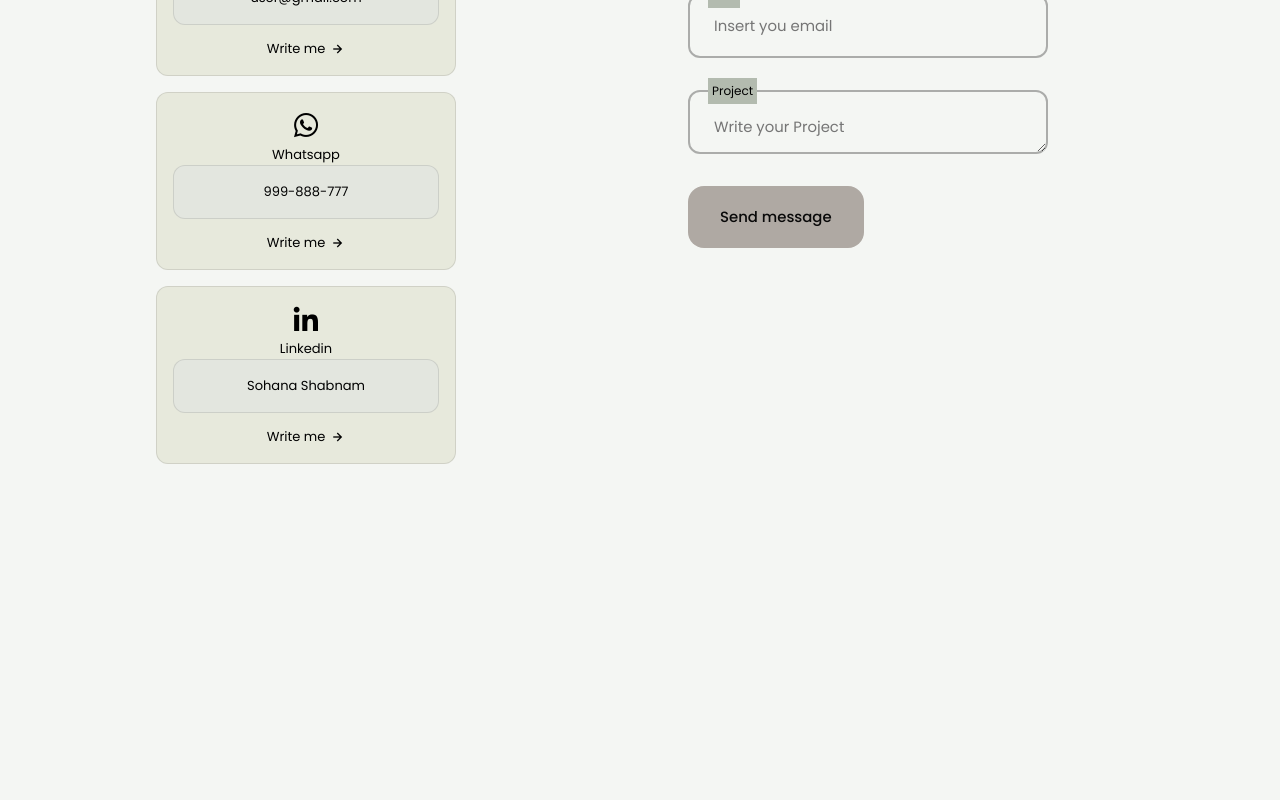
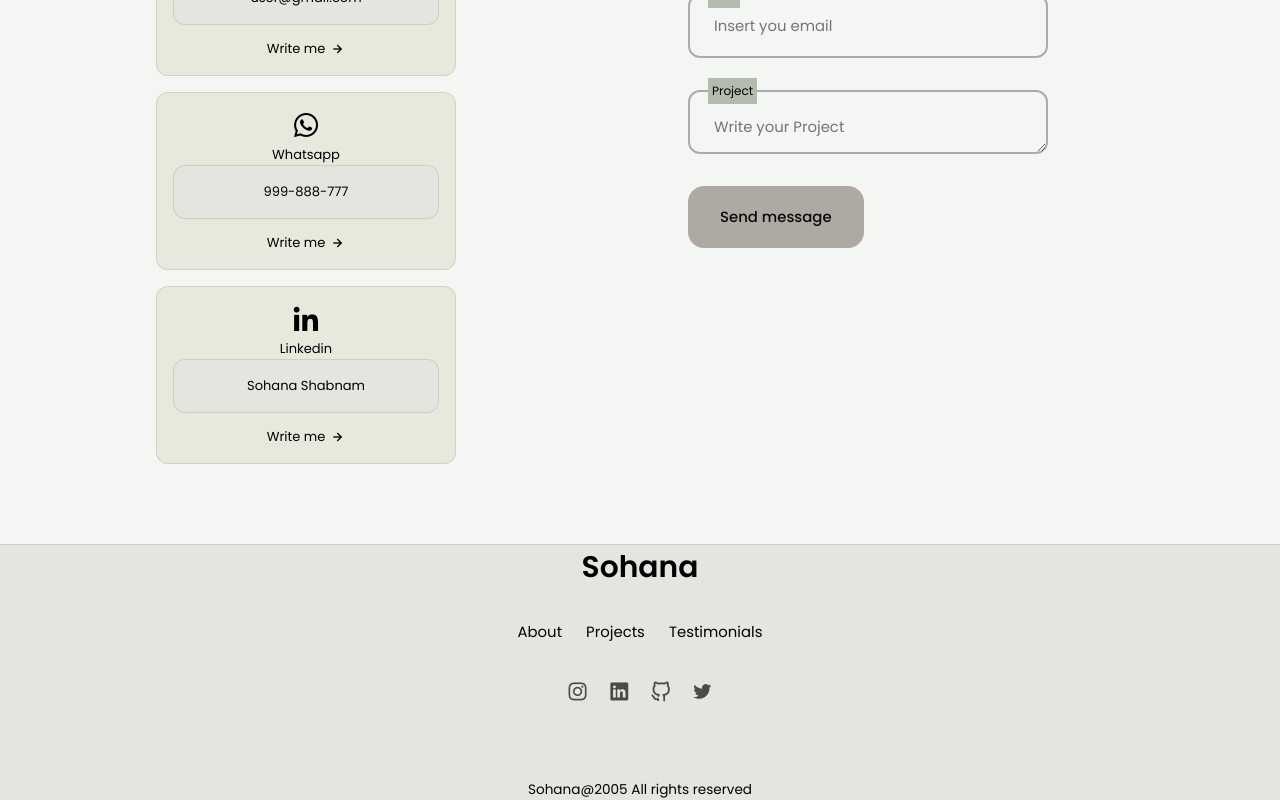
Before and after one commit to SohanaShabnam05/Sohana-Shabnam, a React (Create React App) app: page / in a window 1280 px wide. Shown: the part 3433-4233 px from the top of the page. Before the commit the page ends 3977 px from the top, so only its background shows below. Built offline with nearby package versions, Linux system fonts and the light colour scheme.

Commit message:
added Footer-section

```diff
--- a/src/App.js
+++ b/src/App.js
@@ -7,6 +7,7 @@ import Skill from './Skill';
 import Projects from './Projects';
 import Testimonials from './Testimonials';
 import Contact from './Contact';
+import Footer from './Footer';
 
 function App() {
   return (
@@ -19,6 +20,7 @@ function App() {
         <Projects />
         <Testimonials />
         <Contact />
+        <Footer />
       </main>
 
     </div>
--- /dev/null
+++ b/src/Footer.js
@@ -0,0 +1,52 @@
+import React from 'react';
+import './footer.css';
+
+const Footer = () => {
+  return (
+    <div>
+      <footer className="footer">
+        <div className="footer_container container">
+            <h1 className="footer__title">Sohana</h1>
+
+            <ul className="footer__list">
+                <li>
+                    <a href="#about" className="footer__link">About</a>
+                </li>
+                <li>
+                    <a href="#projects" className="footer__link">Projects</a>
+                </li>
+                <li>
+                    <a href="#testimonials" className="footer__link">Testimonials</a>
+                </li>
+            </ul>
+
+            <div className="footer__social">
+            <a href="https://www.instagram.com/dews_on_the_grass/" className="home__social-icon" target="_blank">
+        <i className="uil uil-instagram"></i>
+      </a>
+
+      <a href="https://www.linkedin.com/in/sohana-shabnam-383742229/" className="home__social-icon" target="_blank">
+      <i class="uil uil-linkedin"></i>
+
+      </a>
+
+      <a href="https://github.com/SohanaShabnam05" className="home__social-icon" target="_blank">
+        <i className="uil uil-github-alt">
+
+        </i>
+      </a>
+      <a href="https://twitter.com/shabnam_sohana" className="home__social-icon" target="_blank">
+        <i className="uil uil-twitter">
+
+        </i>
+      </a>
+            </div>
+
+            <span className="footer__copy"> Sohana@2005 All rights reserved</span>
+        </div>
+      </footer>
+    </div>
+  )
+}
+
+export default Footer
--- /dev/null
+++ b/src/footer.css
@@ -0,0 +1,65 @@
+.footer {
+   background-color: rgb(227, 230, 223);
+    border-top: 1px solid rgba(0, 0, 0, 0.1);
+}
+
+.footer__container {
+    padding: 2rem 0 6rem;
+}
+
+.footer__title,
+.footer__link {
+    color: black;
+}
+
+.footer__title {
+    text-align: center;
+    margin-bottom: 2rem;
+}
+
+.footer__link:hover {
+    color: black;
+}
+
+.footer__list {
+    display: flex;
+    justify-content: center;
+    column-gap: 1.5rem;
+    margin-bottom: 2rem;
+}
+
+.footer__social {
+    display: flex;
+    justify-content: center;
+    column-gap: 1.25rem;
+}
+
+.footer__social-link {
+    background-color: aquamarine;
+    color: antiquewhite;
+    font-size: 1.25rem;
+    padding: 0.4rem;
+    border-radius: 0.5rem;
+    display: inline-flex;
+}
+
+.footer__social-link:hover {
+    background-color: black;
+}
+
+.footer__copy {
+    display: block;
+    margin-top: 4.5rem;
+    color: black;
+    text-align: center;
+    font-size: 0.85rem;
+}
+
+@media screen and (max-width : 992px)
+{
+    .footer__social-link {
+        padding: 0.25rem;
+        border-radius: 0.25rem;
+        font-size: 1rem;
+    }
+}
```
